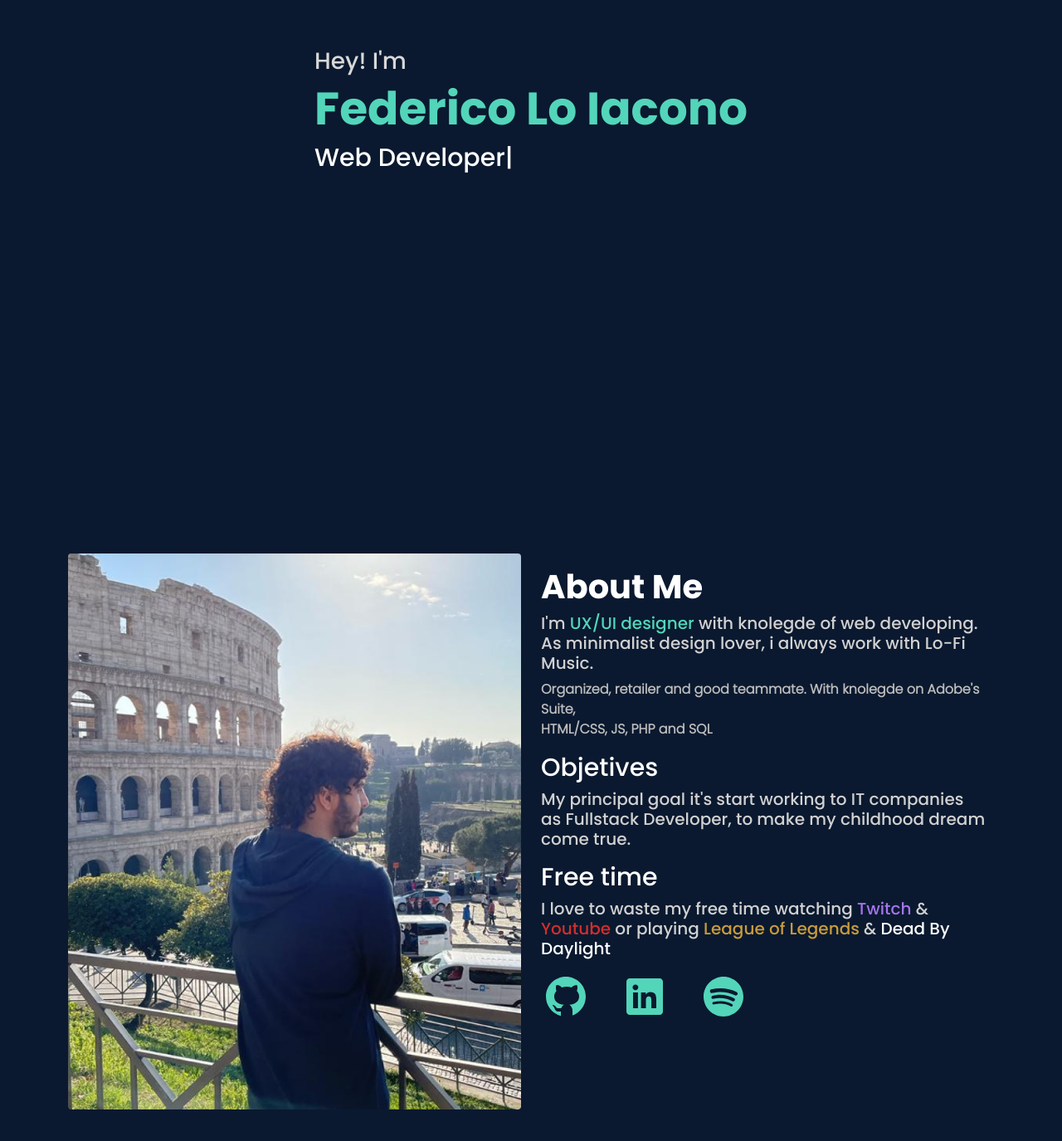
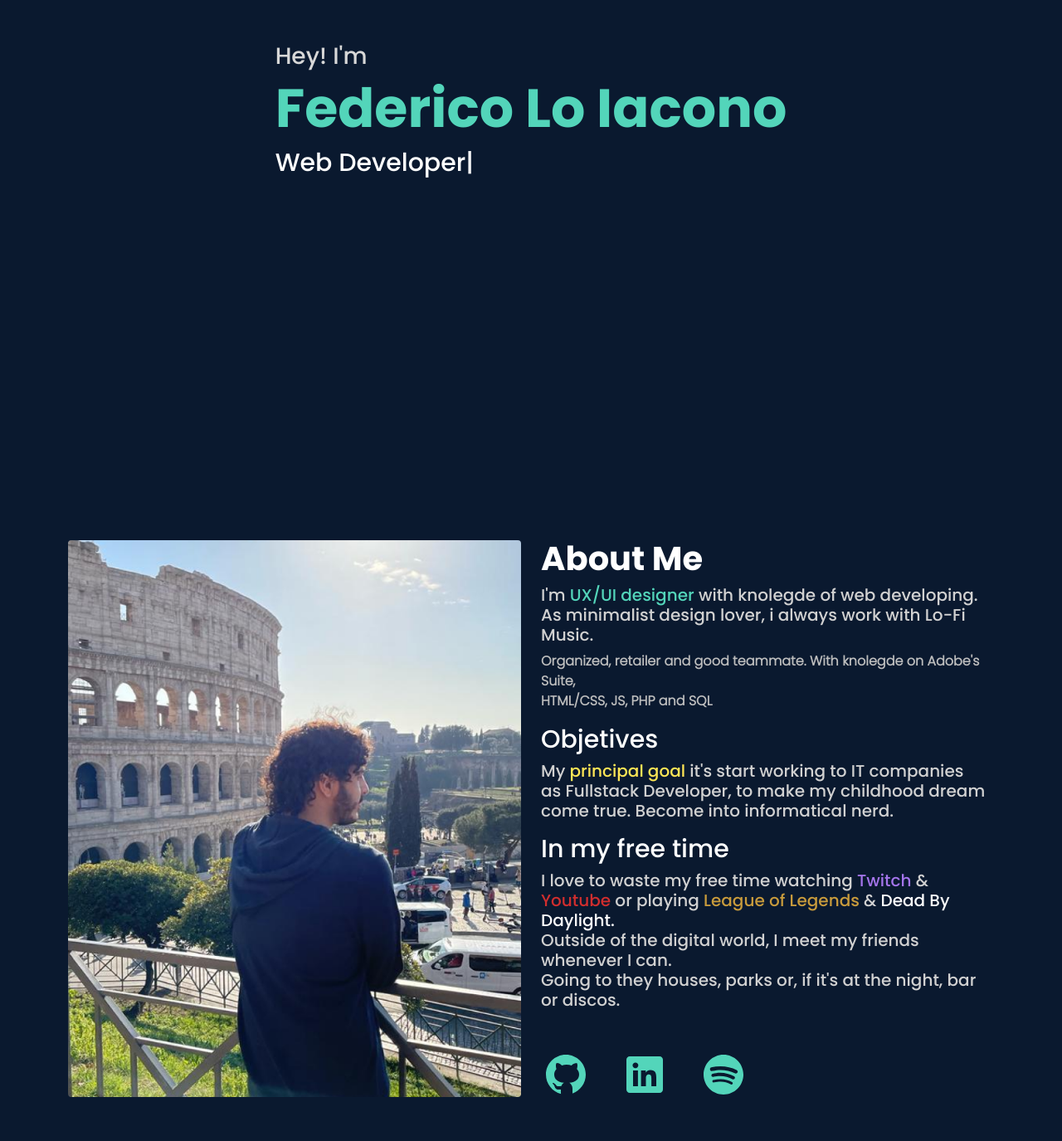
Before and after one commit to FedericoLoIacono/Portfolio, a plain HTML site: page index.html in a window 1280 px wide. Shown: the part 271-1646 px from the top of the page at 83% size. Drawn offline with nearby package versions, Linux system fonts and the light colour scheme.

Commit message:
About me terminado

```diff
--- a/estilos.css
+++ b/estilos.css
@@ -58,6 +58,10 @@ body{
 
 .LoL{
   color:#C89B3C;
+}
+
+.goal{
+  color: rgb(255, 230, 86);
 }
 /* Loader */
 
@@ -201,6 +205,37 @@ body{
 
 }
 
+@media (min-width:340px){
+  #saludo{
+      font-size: 50px;
+  }
+
+}
+
+@media (min-width:383px){
+  #saludo{
+      font-size: 55px;
+  }
+
+}
+
+@media (min-width:412px){
+  #saludo{
+      font-size: 60px;
+  }
+
+}
+
+@media (min-width:440px){
+  #saludo{
+      font-size: 65px;
+  }
+
+}
+
+
+
+
 @media (max-width:700px){
 
     #titulo{
--- a/index.html
+++ b/index.html
@@ -72,7 +72,7 @@
 
   <section id="Sobremi">
     <div class="container">
-      <div class="row vh-100" style="padding-top: 80px;">
+      <div class="row vh-100 align-items-center">
         <div class="no-padding col-lg-6 col-md-12 col-xs-12">
           <img src="images/YO2.png" class="img-fluid rounded">
         </div>
@@ -83,12 +83,14 @@
             Lo-Fi Music.</h5>
           <p>Organized, retailer and good teammate. With knolegde on Adobe's Suite, <br> HTML/CSS, JS, PHP and SQL</p>
           <h2 class="">Objetives</h2>
-          <h5>My principal goal it's start working to IT companies<br>as Fullstack Developer, to make my childhood dream
-            <br> come true.</h5>
-          <h2 class="mt-3">Free time</h2>
+          <h5>My <span class="goal">principal goal </span>it's start working to IT companies<br>as Fullstack Developer, to make my childhood dream
+            <br> come true. Become into informatical nerd.</h5>
+          <h2 class="mt-3">In my free time</h2>
           <h5>I love to waste my free time watching <span class="T">Twitch</span> & <span class="Y">Youtube</span> or
-            playing <span class="LoL">League of Legends</span> & <span class="text-white">Dead By Daylight</span> </h5>
-          <div class="row mb-3 mt-3 align-items-end">
+            playing <span class="LoL">League of Legends</span> & <span class="text-white">Dead By Daylight. <br></span>
+          Outside of the digital world, I meet my friends whenever I can.<br> Going to they houses, parks or, if it's at the night, bar or discos.</h5>
+
+          <div class="row mb-3 mt-5">
             <div class="col-2"><a href="https://github.com/FedericoLoIacono" target="_blank"><img src="images/git.svg"
                   alt=""></a>
             </div>
```
